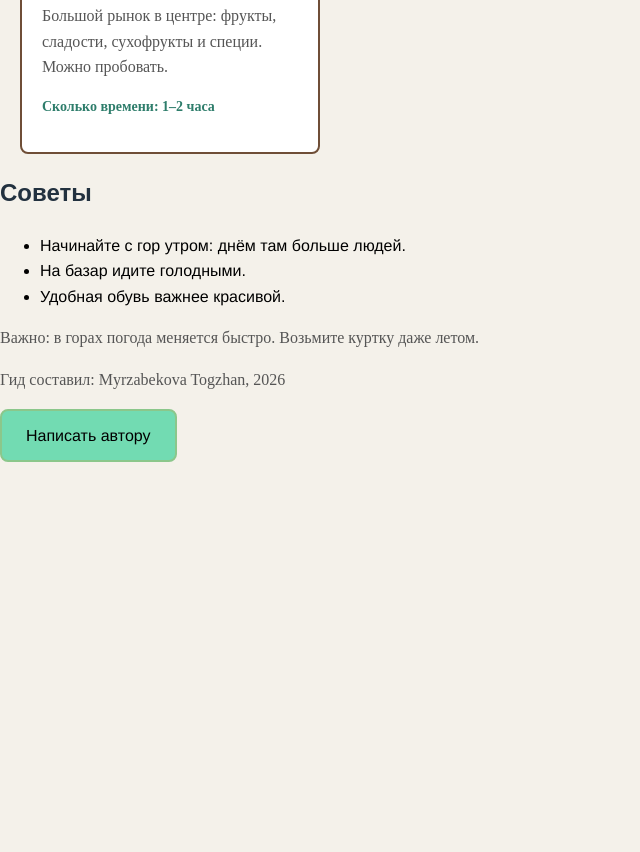
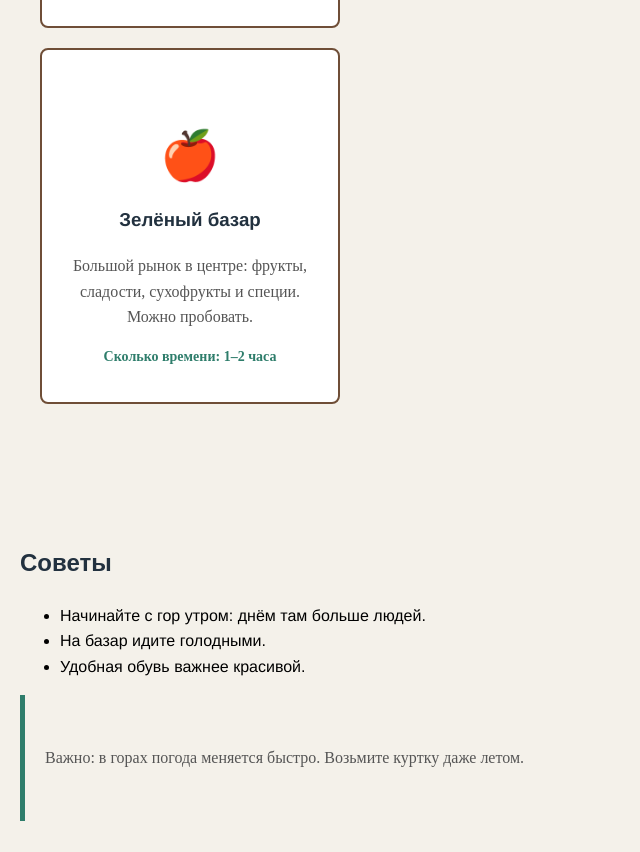
Before and after one commit to myrzabekovatogzhan05-tech/city-guide02, a plain HTML site: page index.html in a window 1280 px wide. Shown: the part 1368-2220 px from the top of the page, without its empty margins (0-640 px from the left). Before the commit the page ends 1830 px from the top, so only its background shows below. Drawn offline with Linux system fonts and the light colour scheme.

Commit message:
Footer style

```diff
--- a/style.css
+++ b/style.css
@@ -81,3 +81,30 @@ a {
   font-weight: 700;
   color: #2e7d6b;
 }
+.hero {
+  background-color: rgb(222, 226, 163);
+  color: #ffffff;
+  padding: 100px 20px;
+  text-align: center;
+}
+.places {
+  background-color: #f4f1ea;
+  padding: 50px 20px;
+  text-align: center;
+}
+.tips {
+  background-color: #f4f1ea;
+  padding: 50px 20px;
+  text-align: left;
+}
+.note {
+  background-color: #f4f1ea;
+  padding: 50px 20px;
+  border-left: 5px solid #2e7d6b;
+}
+.site-footer {
+  background-color: #2e7d6b;
+  color: #ffffff;
+  padding: 20px;
+  text-align: center;
+}
```
